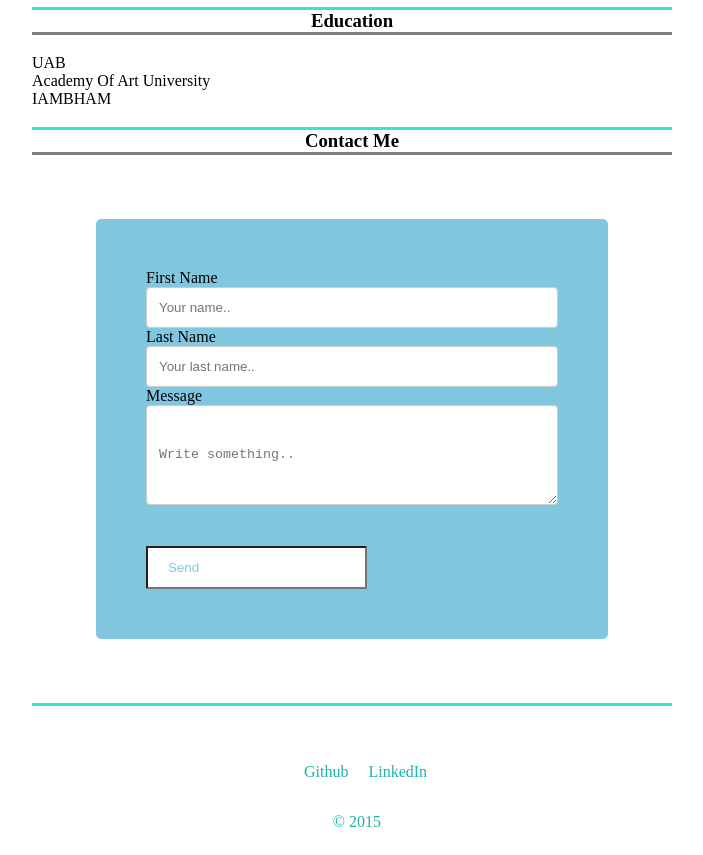
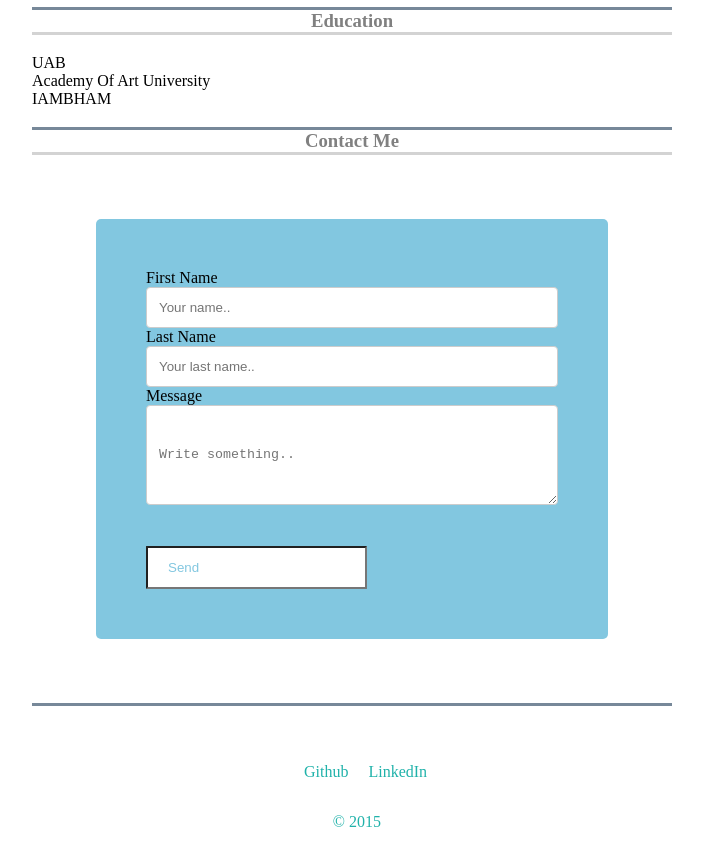
Before and after one commit to kmhorn1992/resumelab, a plain HTML site: page index.html in a window 1280 px wide. Shown: the part 1280-2135 px from the top of the page, without its empty margins (288-991 px from the left). Drawn offline with Linux system fonts and the light colour scheme.

Commit message:
final resume commit 3

```diff
--- a/style.css
+++ b/style.css
@@ -29,9 +29,9 @@ h4 {
 
 h3 {
     text-align: center;
-    border-bottom: solid grAY;
-    border-top: solid turquoise;
-
+    border-bottom: solid lightgrAY;
+    border-top: solid lightslategray;
+    color: gray
 
 }
 
@@ -163,7 +163,7 @@ input[type=send] {
     margin-bottom: 0px;
 }
 h6 {
-    border-top: solid turquoise;
+    border-top: solid lightslategray;
 }
 
 .year {
```
